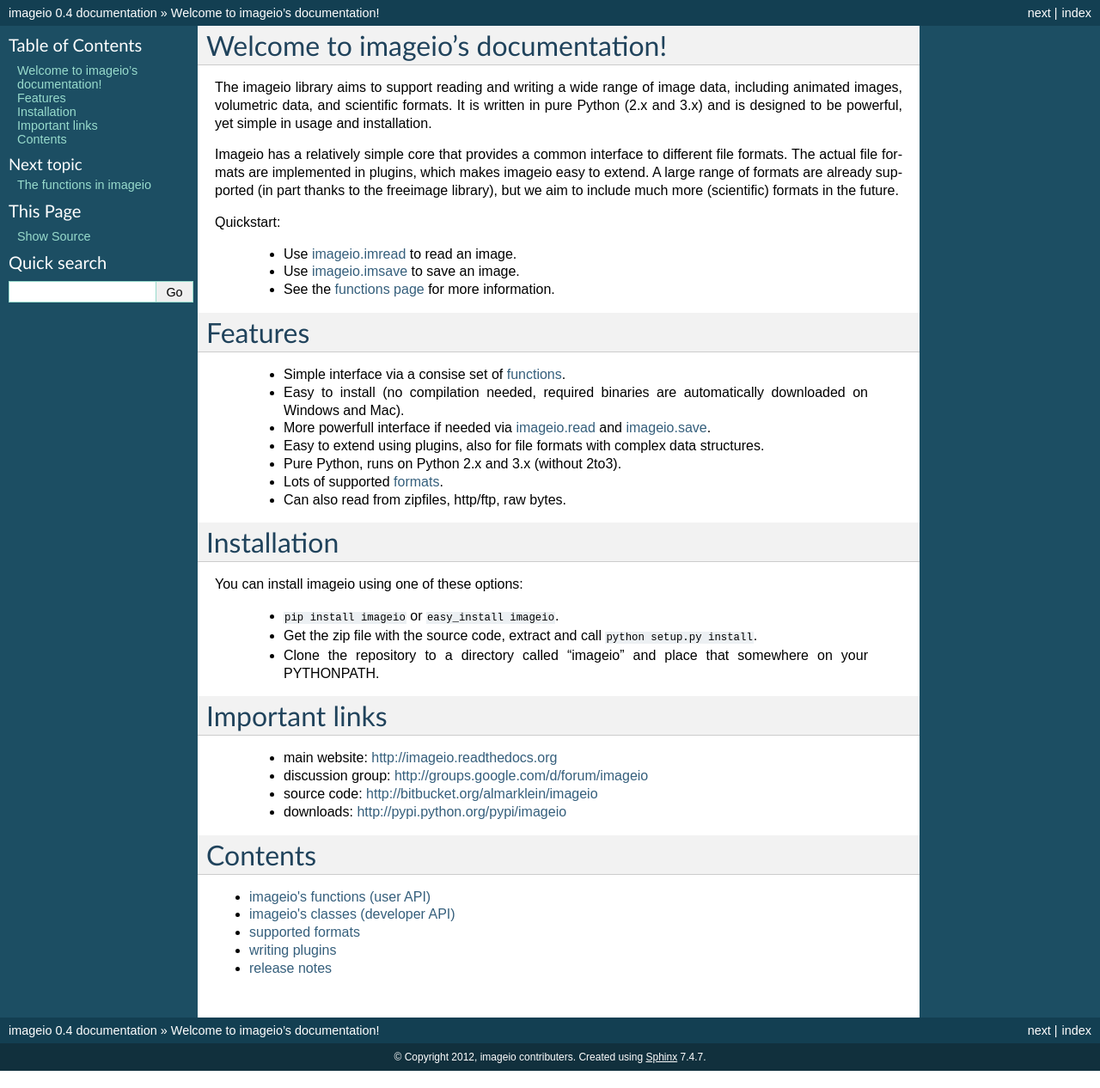
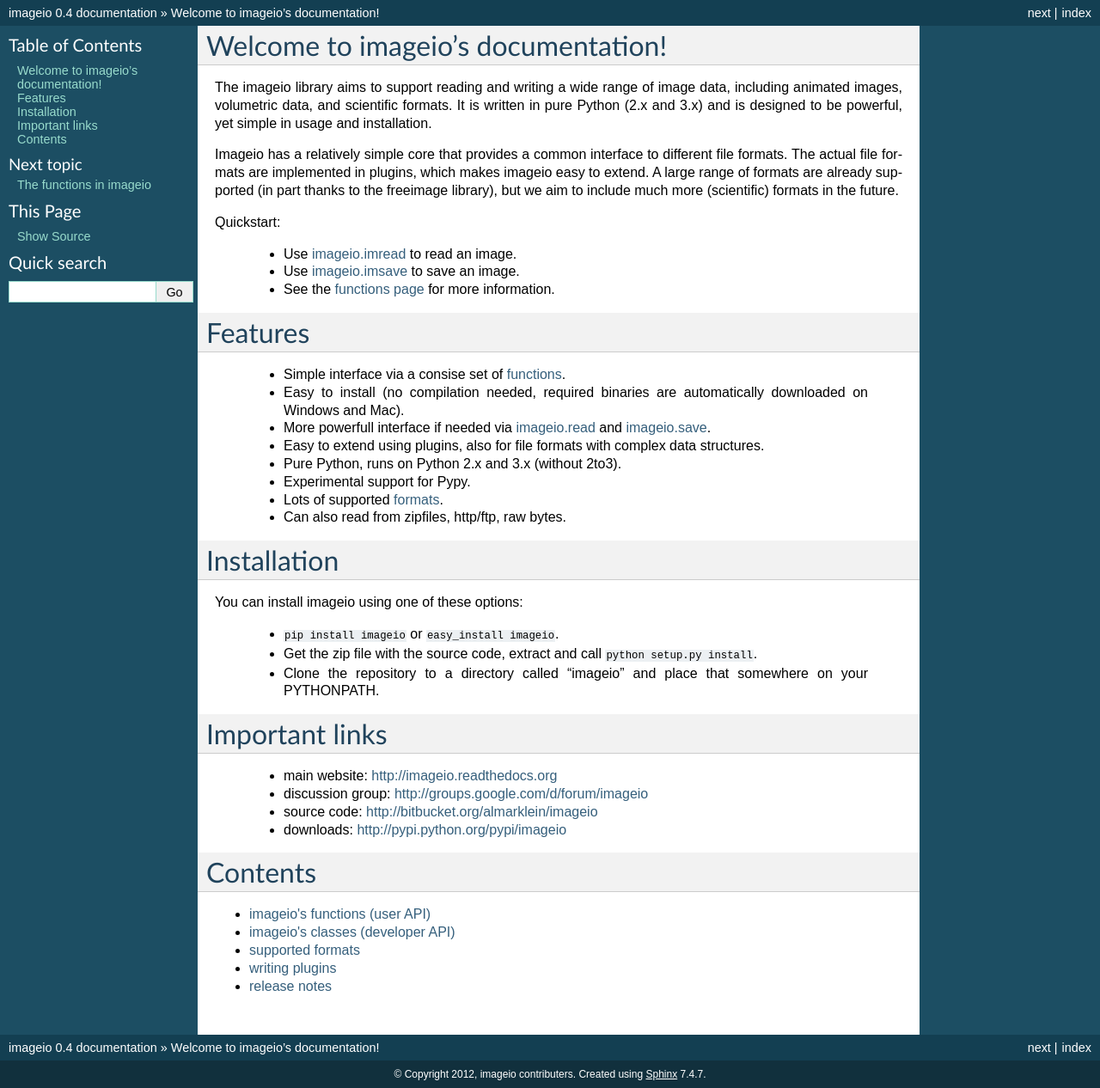
Before and after one commit to imageio/imageio, a Sphinx documentation site: the page built from docs/index.rst, in a window 1280 px wide. Shown: the whole page at 86% size. Built offline with Sphinx 7.4.7, drawn with Linux system fonts in a browser that asks for light colours.

Commit message:
Added pypy compat notification to website.

```diff
--- a/docs/index.rst
+++ b/docs/index.rst
@@ -39,6 +39,7 @@ Features
   * More powerfull interface if needed via :ref:`imageio.read<insertdocs-imageio-read>` and :ref:`imageio.save<insertdocs-imageio-save>`.
   * Easy to extend using plugins, also for file formats with complex data structures.
   * Pure Python, runs on Python 2.x and 3.x (without 2to3).
+  * Experimental support for Pypy.
   * Lots of supported :doc:`formats <formats>`.
   * Can also read from zipfiles, http/ftp, raw bytes.
 
```
